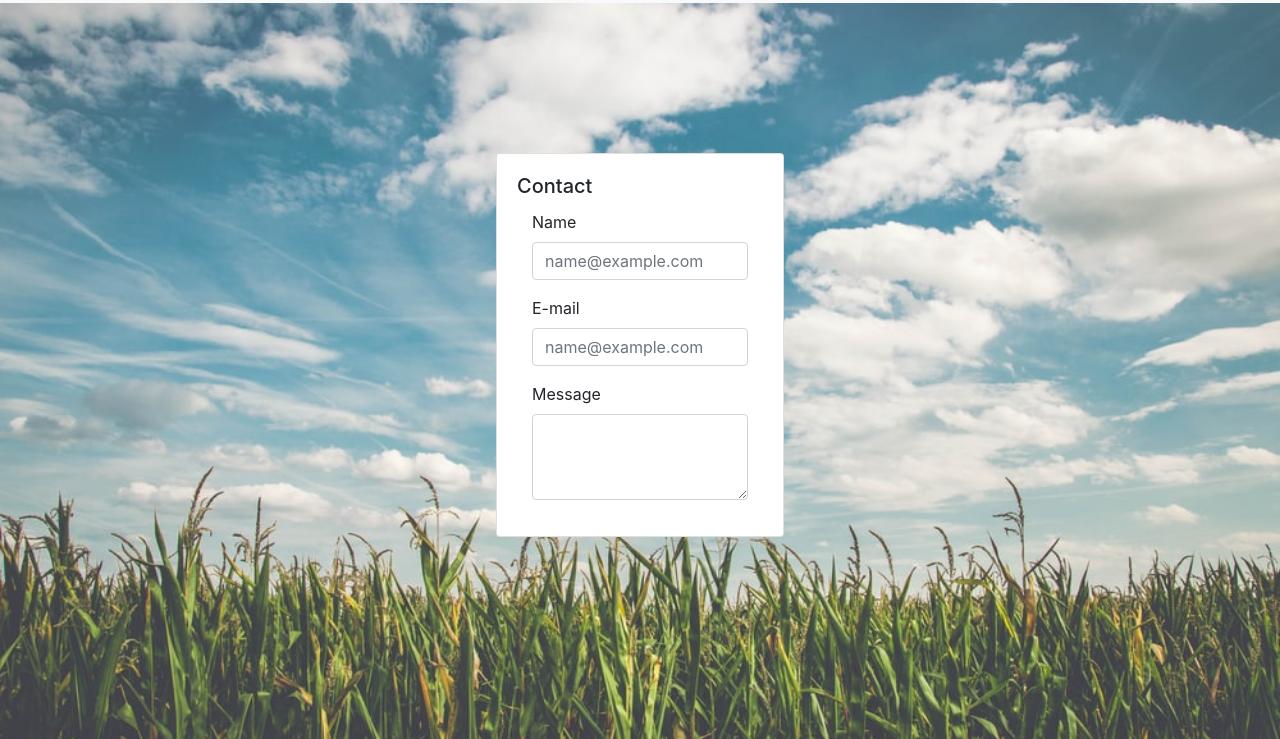
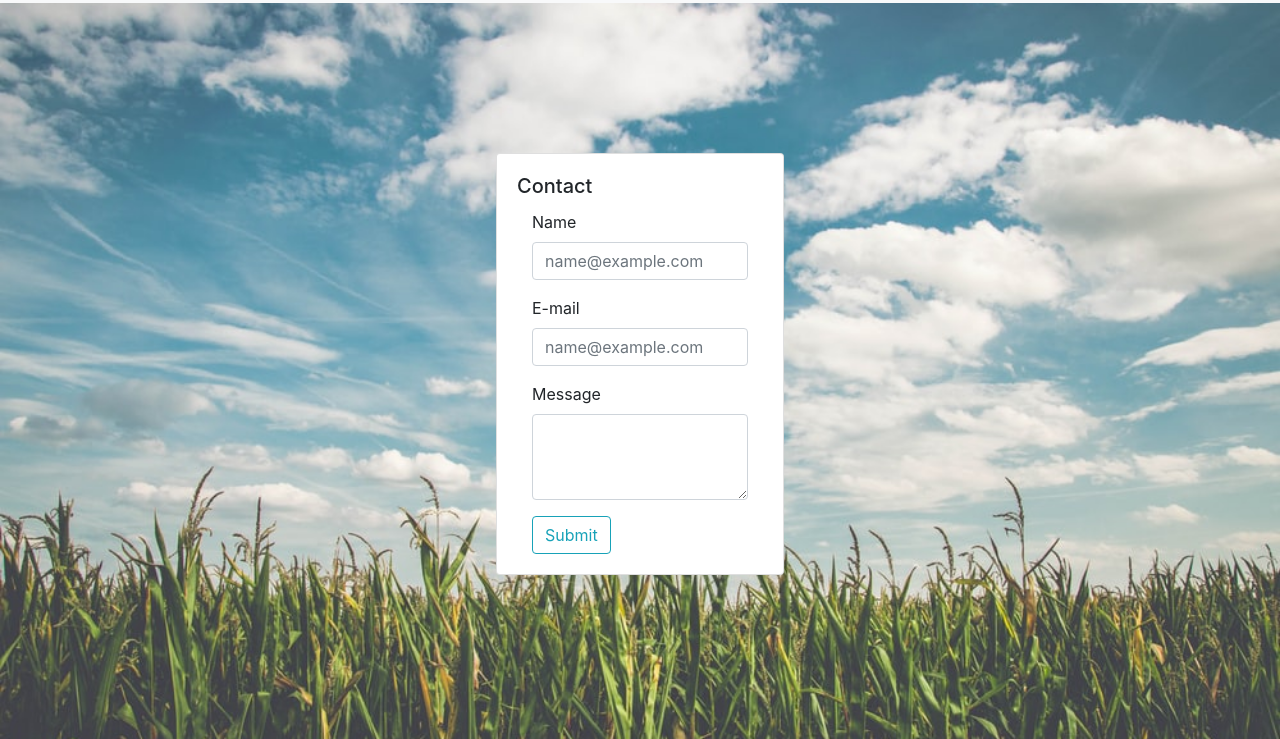
Before and after one commit to sbcarls/hw2-responsive-portfolio, a plain HTML site: page contact.html in a window 1280 px wide. Shown: the part 61-800 px from the top of the page. Drawn offline with nearby package versions, Linux system fonts and the light colour scheme.

Commit message:
added submit btn to contact page

```diff
--- a/contact.html
+++ b/contact.html
@@ -11,6 +11,7 @@
     integrity="sha384-JcKb8q3iqJ61gNV9KGb8thSsNjpSL0n8PARn9HuZOnIxN0hoP+VmmDGMN5t9UJ0Z" crossorigin="anonymous">
 
   <link rel="stylesheet" href="style.css">
+  <link href="https://fonts.googleapis.com/css2?family=Domine&display=swap" rel="stylesheet">
 
 
 </head>
@@ -32,7 +33,9 @@
   </nav>
 
   <container>
-
+    <row></row>
+    <row>
+      <div class="col-md-12">
         <div class="card" style="width: 18rem;">
           <div class="card-body">
             <row>
@@ -61,13 +64,20 @@
                 </div>
               </div>
             </row>
+            <row>
+              <div class="col-md-3">
+                <button type="button" class="btn btn-outline-info" class="submit-btn">Submit</button>
+              </div>
+            </row>
+
+          </div>
+        </div>
+      </div>
+    </row>
+  </container>
 
 
   </div>
-    </div>
-
-
-  </container>
 
 
 
--- a/style.css
+++ b/style.css
@@ -24,3 +24,8 @@ container {
 
 .navbar-brand {
     font-family: 'Domine', serif;
+
+}
+.submit-btn {
+    display: inline-block;
+}
```
Also changed, not shown: portfolio.html (+1 -0 lines). Lines whose indentation alone changed are shown as unchanged.
